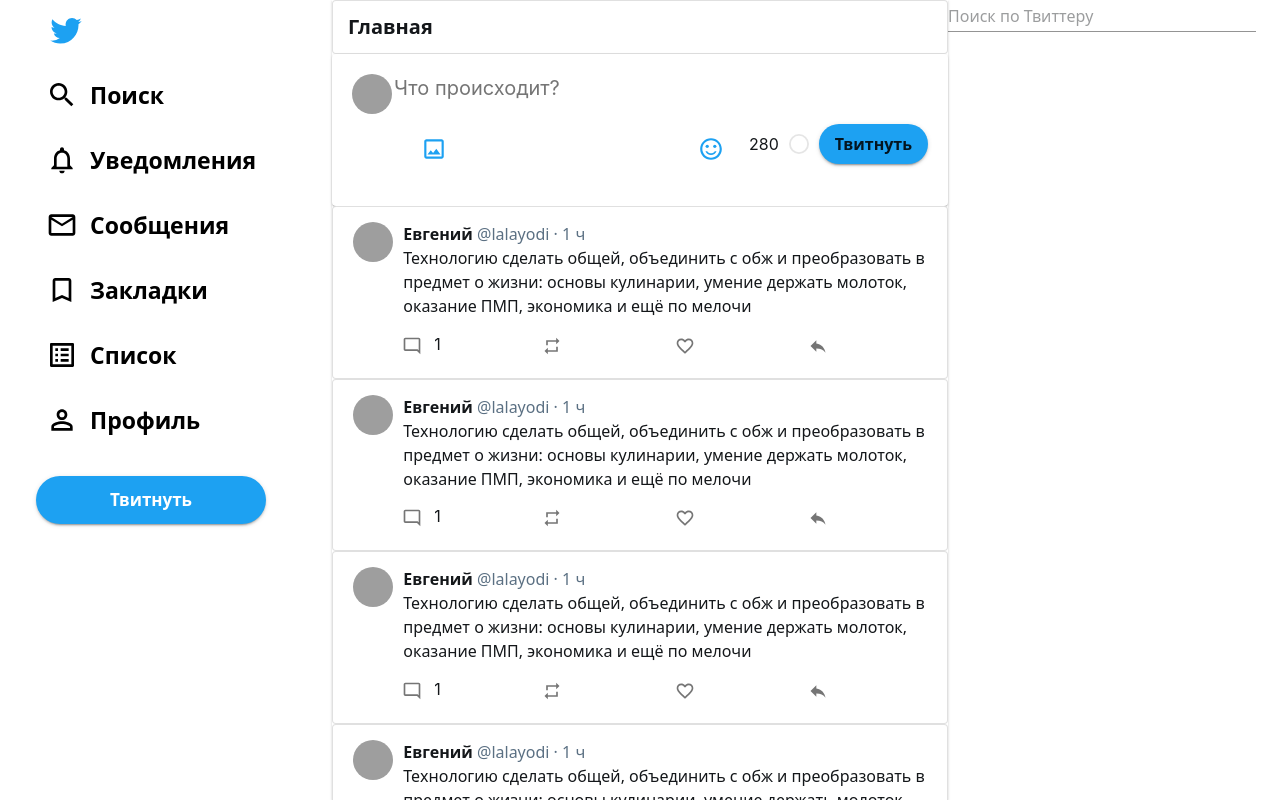
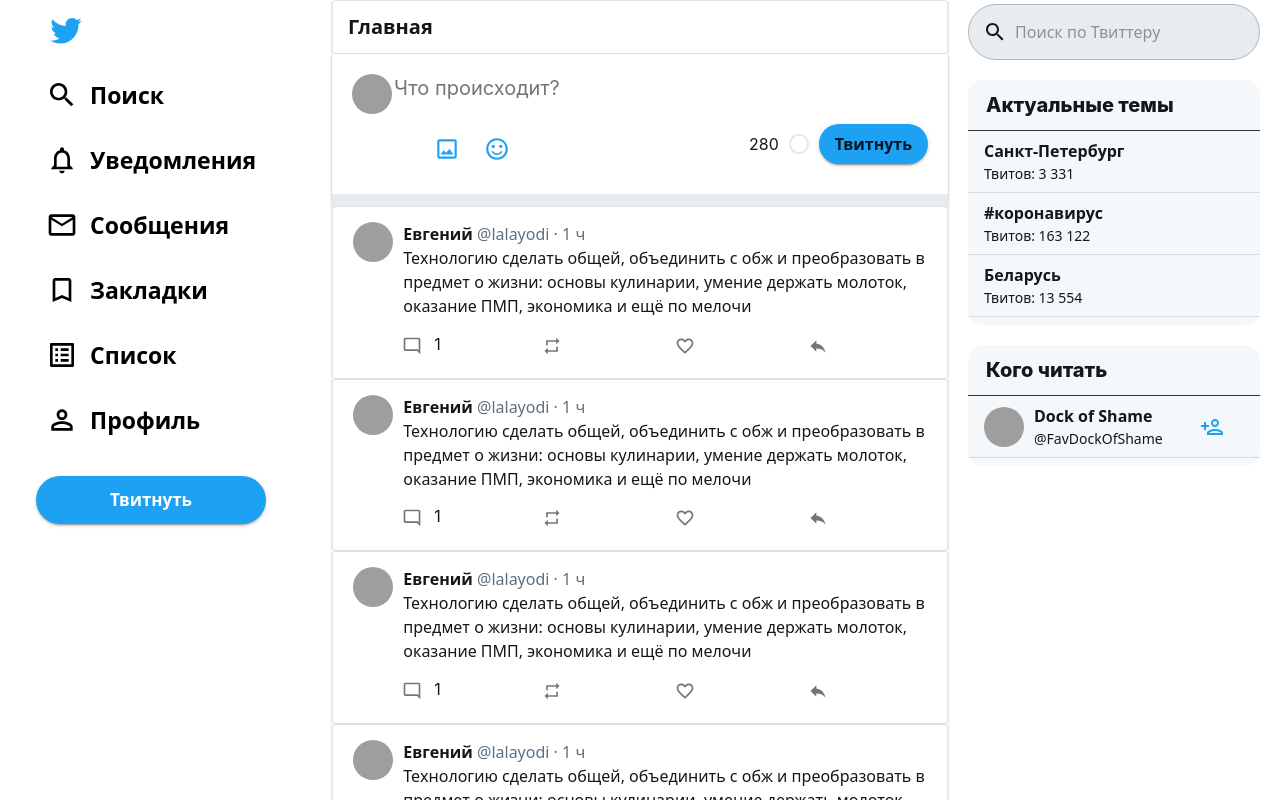
Before and after one commit to rryaboshtan/React-NodeJS-LargeTwitterClone, a React (Create React App) app: page / in a window 1280 px wide. Shown: the top 800 px of the page. Built offline with nearby package versions, Linux system fonts and the light colour scheme; grey boxes are pictures that could not be loaded.

Commit message:
Refactoring SearchTextField styles and create RightSide block layout

```diff
--- a/src/pages/Home.tsx
+++ b/src/pages/Home.tsx
@@ -1,6 +1,6 @@
 import {
-    Container, Grid, makeStyles,
-    Paper, TextField, Theme, Typography, withStyles, Hidden, TextareaAutosize, IconButton, Button,
+    Container, Grid, makeStyles, Paper, TextField, Theme, Typography, withStyles,
+    Hidden, TextareaAutosize, IconButton, Button, InputAdornment, ListItemText, List,
 } from '@material-ui/core';
 import { SideMenu } from '../components/SideMenu';
 import { Tweet } from '../components/Tweet';
@@ -14,10 +14,6 @@
 import Avatar from '@material-ui/core/Avatar/Avatar';
 import CircularProgress from '@material-ui/core/CircularProgress/CircularProgress';
 import React from 'react';
-import classNames from 'classnames';
-
-
-
 
 export const useHomeStyles = makeStyles((theme: Theme) => ({
     wrapper: {
@@ -123,7 +119,8 @@
         color: '#5B7083',
     },
     rightSide: {
-        paddingTop: 20,
+        marginLeft: 20,
+        paddingTop: 4,
         position: 'fixed',
     },
     rightSideBlock: {
@@ -135,8 +132,11 @@
         },
     },
     rightSideBlockHeader: {
-        border: 0,
-        borderBottom: 2,
+        borderTop: 0,
+        borderLeft: 0,
+        borderRight: 0,
+        borderBottom: "1px solid #333",
+        borderRadius: 0,
         backgroundColor: 'transparent',
         padding: "13px 18px",
         '& b': {
@@ -161,6 +161,7 @@
     },
     addForm: {
         padding: 20,
+        borderBottom: '12px solid #E6ECF0',
     },
     addFormBody: {
         display: 'flex',
@@ -183,15 +184,12 @@
         fontFamily: 'inherit',
         resize: 'none',
     },
-    addFormBottomLine: {
-        height: 12,
-        backgroundColor: 'E6ECF0',
-    },
     addFormCircleProgress: {
         position: 'relative',
         width: 20,
         height: 20,
         margin: '0 10px',
+
         '& .MuiCircularProgress-root': {
             position: 'absolute',
         },
@@ -208,28 +206,21 @@
         '& .MuiOutlinedInput-root': {
             borderRadius: 30,
             backgroundColor: '#E6ECF0',
-            padding: 0,
             paddingLeft: 15,
-            '& .Mui-focused': {
+            "&.Mui-focused": {
                 backgroundColor: '#fff',
-                '& fieldset': {
-                    borderWidth: 1,
-                    borderColor: theme.palette.primary.main,
-                },
                 '& svg path': {
                     fill: theme.palette.primary.main,
                 },
             },
             '&:hover': {
+                '& svg path': {
+                    fill: theme.palette.primary.main,
+                },
+                backgroundColor: '#fff',
+                border: `1px solid ${theme.palette.primary.main}`,
                 '& fieldset': { borderColor: 'transparent' },
             },
-            '&fieldset': {
-                borderColor: 'transparent',
-                borderWidth: 1,
-            },
-        },
-        '& .MuiOutLinedInput-input': {
-            padding: '12px 14px 14px 5px',
         },
     },
 }))(TextField);
@@ -262,13 +253,12 @@
                                     />
                                 </div>
                                 <div className={classes.addFormBottom}>
-                                    <div className={classNames(classes.tweetFooter,
-                                        classes.addFormBottomActions)}>
+                                    <div className={classes.addFormBottomActions}>
                                         <IconButton color="primary">
-                                            <ImageOutlinedIcon style={{fontSize: 26}} />
+                                            <ImageOutlinedIcon style={{ fontSize: 26 }} />
                                         </IconButton>
                                         <IconButton color="primary">
-                                            <EmodjiIcon style={{fontSize: 26}} />
+                                            <EmodjiIcon style={{ fontSize: 26 }} />
                                         </IconButton>
                                     </div>
                                     <div className={classes.addFormBottomRight}>
@@ -289,7 +279,6 @@
                                     </div>
                                 </div>
                             </div>
-                            <div className={classes.addFormBottomLine} />
                         </Paper>
                         {
                             [...new Array(20).fill(<Tweet
@@ -306,10 +295,87 @@
                 </Grid>
                 <Hidden smDown>
                     <Grid item lg={3} >
-                        <SearchTextField
-                            placeholder="Поиск по Твиттеру"
-                            fullWidth>
-                        </SearchTextField>
+                        <div className={classes.rightSide}>
+                            <SearchTextField
+                                variant="outlined"
+                                placeholder="Поиск по Твиттеру"
+                                InputProps={{
+                                    startAdornment: (
+                                        <InputAdornment position="start">
+                                            <SearchIcon />
+                                        </InputAdornment>
+                                    ),
+                                }}
+                                fullWidth>
+                            </SearchTextField>
+                            <Paper className={classes.rightSideBlock} elevation={0}>
+                                <Paper className={classes.rightSideBlockHeader} elevation={0}>
+                                    <b>Актуальные темы</b>
+                                </Paper>
+                                <List>
+                                    <ListItem className={classes.rightSideBlockItem}>
+                                        <ListItemText
+                                            primary="Санкт-Петербург"
+                                            secondary={
+                                                <Typography component="span" variant="body2">
+                                                    Твитов: 3 331
+                                                </Typography>
+                                            }
+                                        />
+                                    </ListItem>
+                                    <Divider component="li" />
+                                    <ListItem className={classes.rightSideBlockItem}>
+                                        <ListItemText
+                                            primary="#коронавирус"
+                                            secondary={
+                                                <Typography component="span" variant="body2">
+                                                    Твитов: 163 122
+                                                </Typography>
+                                            }
+                                        />
+                                    </ListItem>
+                                    <Divider component="li" />
+                                    <ListItem className={classes.rightSideBlockItem}>
+                                        <ListItemText
+                                            primary="Беларусь"
+                                            secondary={
+                                                <Typography component="span" variant="body2">
+                                                    Твитов: 13 554
+                                                </Typography>
+                                            }
+                                        />
+                                    </ListItem>
+                                    <Divider component="li" />
+                                </List>
+                            </Paper>
+                            <Paper className={classes.rightSideBlock} elevation={0}>
+                                <Paper className={classes.rightSideBlockHeader} variant="outlined">
+                                    <b>Кого читать</b>
+                                </Paper>
+                                <List>
+                                    <ListItem className={classes.rightSideBlockItem}>
+                                        <ListItemAvatar>
+                                            <Avatar
+                                                alt="Remy Sharp"
+                                                src="https://images.unsplash.com/photo-1590086782957-93c06ef21604?ixid=MXwxMjA3fDB8MHxzZWFyY2h8OXx8bWFufGVufDB8fDB8&ixlib=rb-1.2.1&auto=format&fit=crop&w=400&q=60"
+                                            />
+                                        </ListItemAvatar>
+                                        <ListItemText
+                                            primary="Dock of Shame"
+                                            secondary={
+                                                <Typography component="span" variant="body2">
+                                                    @FavDockOfShame
+                                                </Typography>
+                                            }
+                                        />
+                                        <Button color="primary">
+                                            <PersonAddIcon />
+                                        </Button>
+                                    </ListItem>
+                                    <Divider component="li" />
+                                </List>
+                            </Paper>
+                        </div>
                     </Grid>
                 </Hidden>
             </Grid>
```
